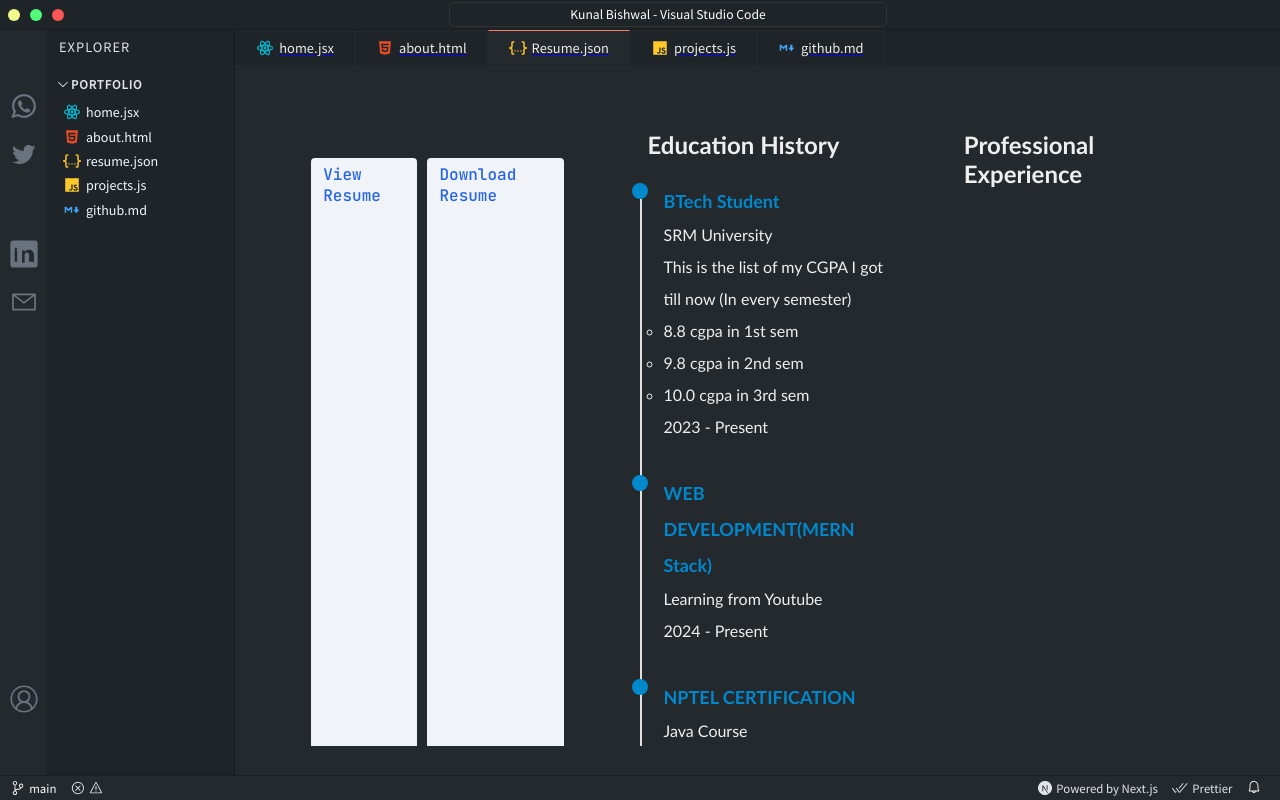
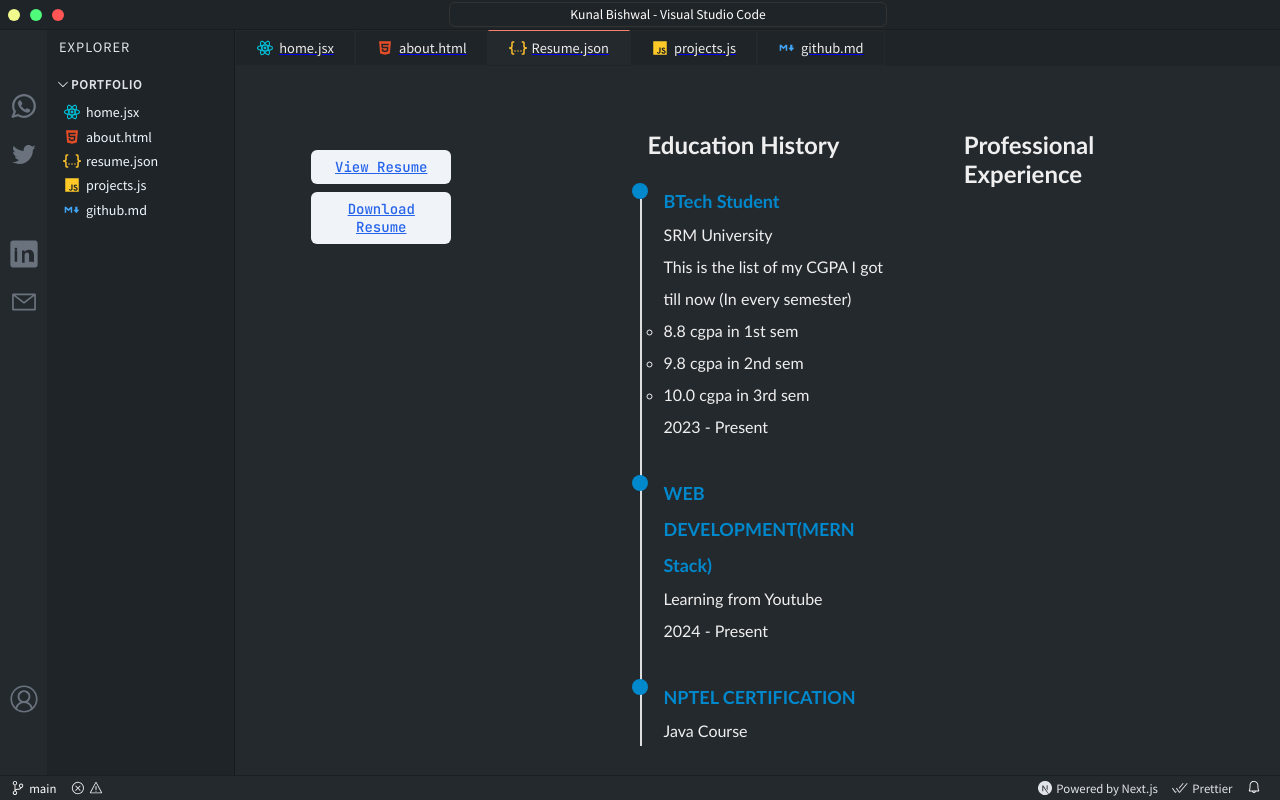
Before and after one commit to KunalBishwal/Portfolio_IDE, a Next.js app: page /resume in a window 1280 px wide. Built offline with nearby package versions, Linux system fonts and the light colour scheme; some icons are missing.

Commit message:
Update ContactPage.module.css

```diff
--- a/styles/ContactPage.module.css
+++ b/styles/ContactPage.module.css
@@ -61,14 +61,24 @@
     bottom: auto;
     height: 1rem;
   }
-  .certificateLink {
-  display: inline-block;
-  margin-top: 8px;
-  padding: 6px 12px;
+.resumeButtons {
+  position: absolute;
+  top: 20px; /* Adjust as needed */
+  right: 20px; /* Adjust as needed */
+  display: flex;
+  flex-direction: column; /* Stack buttons vertically */
+  gap: 8px; /* Reduce spacing */
+}
+
+.certificateLink {
+  display: block;
+  width: 140px; /* Reduce width */
+  padding: 8px; /* Adjust padding */
   background-color: #f0f4f8;
   color: #2563eb;
-  border-radius: 4px;
-  text-decoration: none;
+  border-radius: 6px; /* Rounded corners */
+  text-align: center;
+  font-size: 14px; /* Reduce font size */
   font-weight: 500;
   transition: all 0.2s ease;
 }
@@ -78,13 +88,6 @@
   text-decoration: underline;
 }
 
-.resumeButtons {
-  position: absolute;
-  top: 20px; /* Adjust as needed */
-  right: 20px; /* Adjust as needed */
-  display: flex;
-  gap: 10px;
-}
 
   @media screen and (max-width: 1200px) {
     .container {
```
